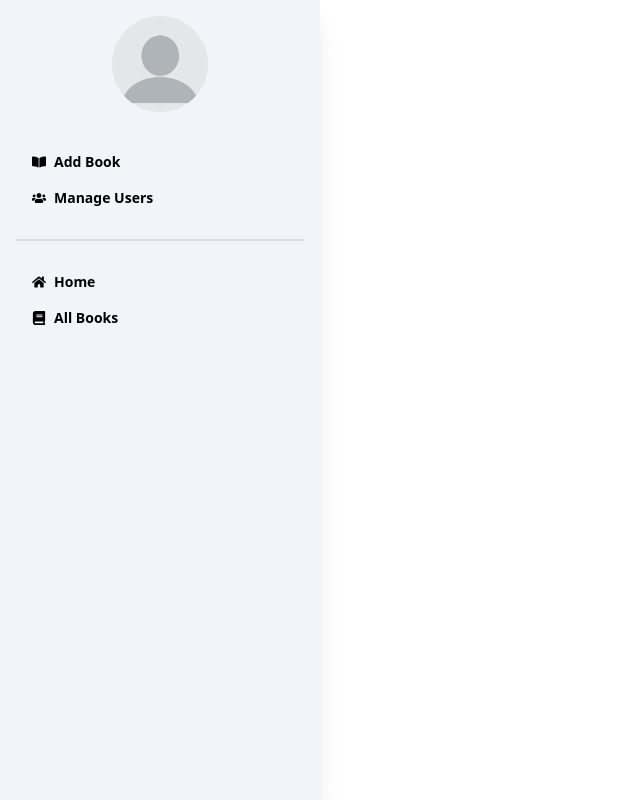
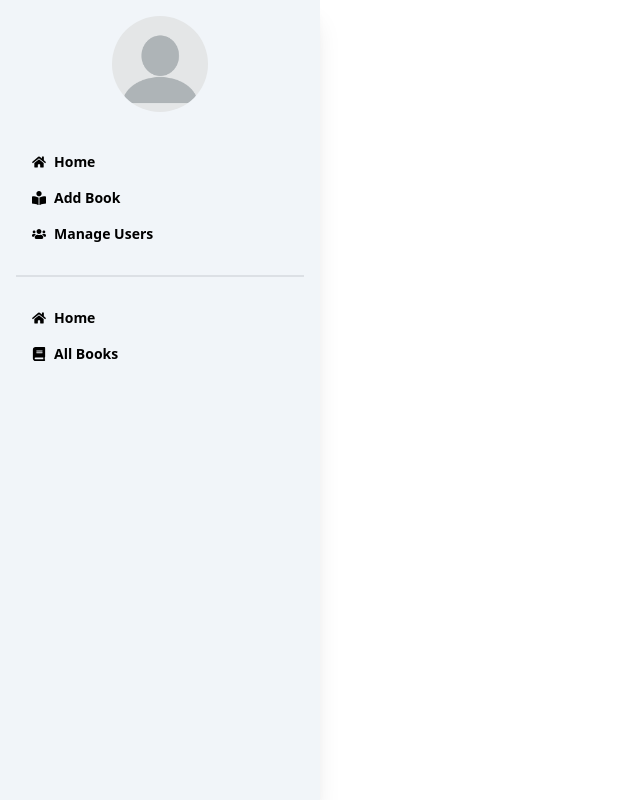
Before and after one commit to abdulahaddf/book-verse-client, a React (Vite) app: page /dashboard in a window 1280 px wide. Shown: the whole page, without its empty margins (0-640 px from the left). Built offline with nearby package versions, Linux system fonts and the light colour scheme; no server answers.

Commit message:
some changes in dashboard

```diff
--- /dev/null
+++ b/src/Dashboard/Admin/AdminHome.jsx
@@ -0,0 +1,11 @@
+
+const AdminHome = () => {
+    return (
+        <div>
+            <h1>This is admin home</h1>
+            {/* --------------TODO ---------- */}
+        </div>
+    );
+};
+
+export default AdminHome;
--- a/src/layouts/Dashboard.jsx
+++ b/src/layouts/Dashboard.jsx
@@ -1,5 +1,5 @@
 import { Link, Outlet } from "react-router-dom";
-import { FaBars, FaBook, FaBookOpen, FaHome, FaUsers } from "react-icons/fa";
+import { FaBars, FaBook, FaBookReader, FaHome, FaUsers } from "react-icons/fa";
 import { useContext } from "react";
 import avatar from "../assets/avatar/avatar.png";
 import { AuthContext } from "../provider/AuthProvider";
@@ -38,9 +38,15 @@ const Dashboard = () => {
             {/* Sidebar content here */}
 
             <>
+
+              <li>
+                <Link to="/dashboard/adminHome">
+                  <FaHome></FaHome>Home
+                </Link>
+              </li>
               <li>
                 <Link to="/dashboard/addBook">
-                  <FaBookOpen></FaBookOpen>Add Book
+                  <FaBookReader></FaBookReader>Add Book
                 </Link>
               </li>
               <li>
```
Also changed, not shown: src/routes/Routes.jsx (+6 -1 lines).
